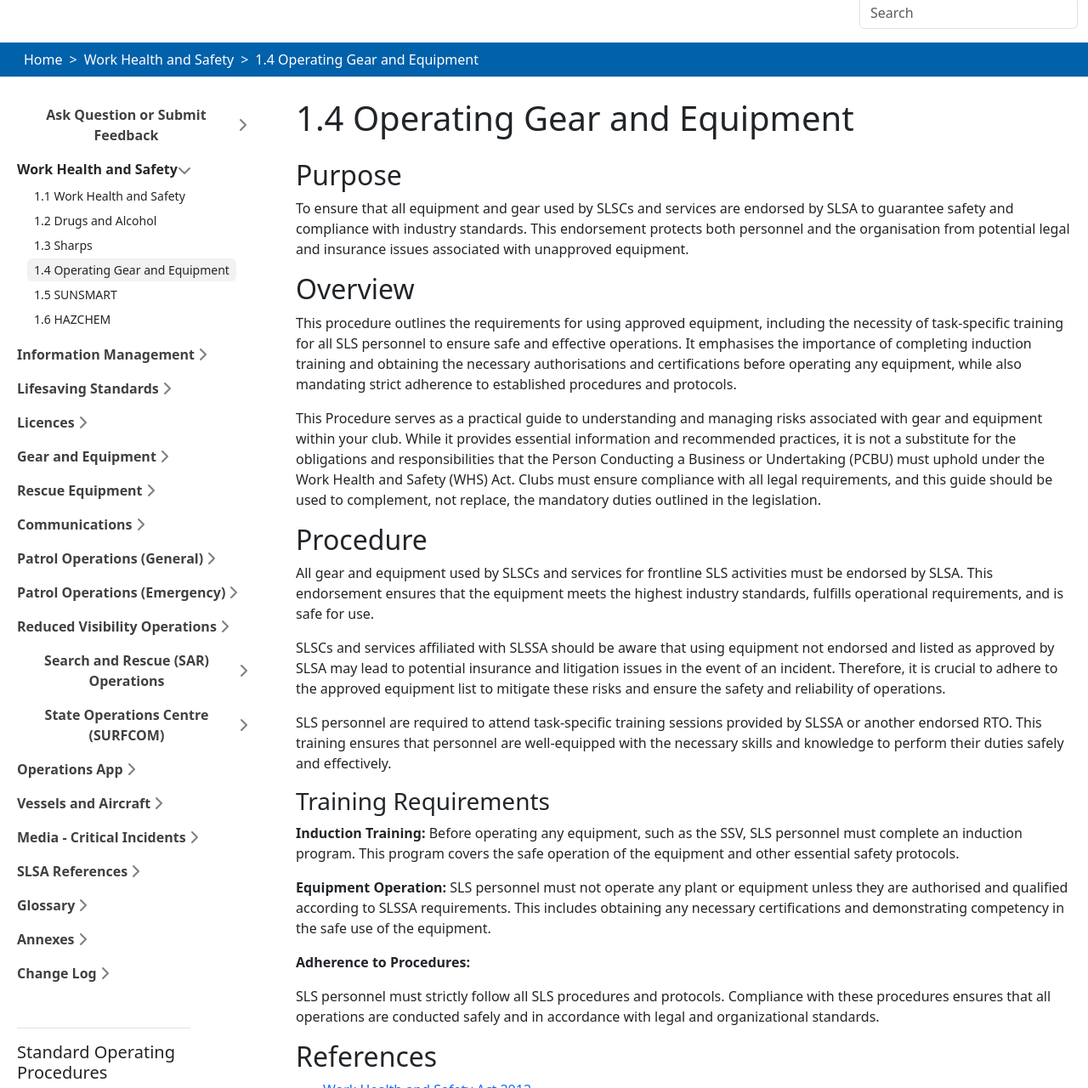
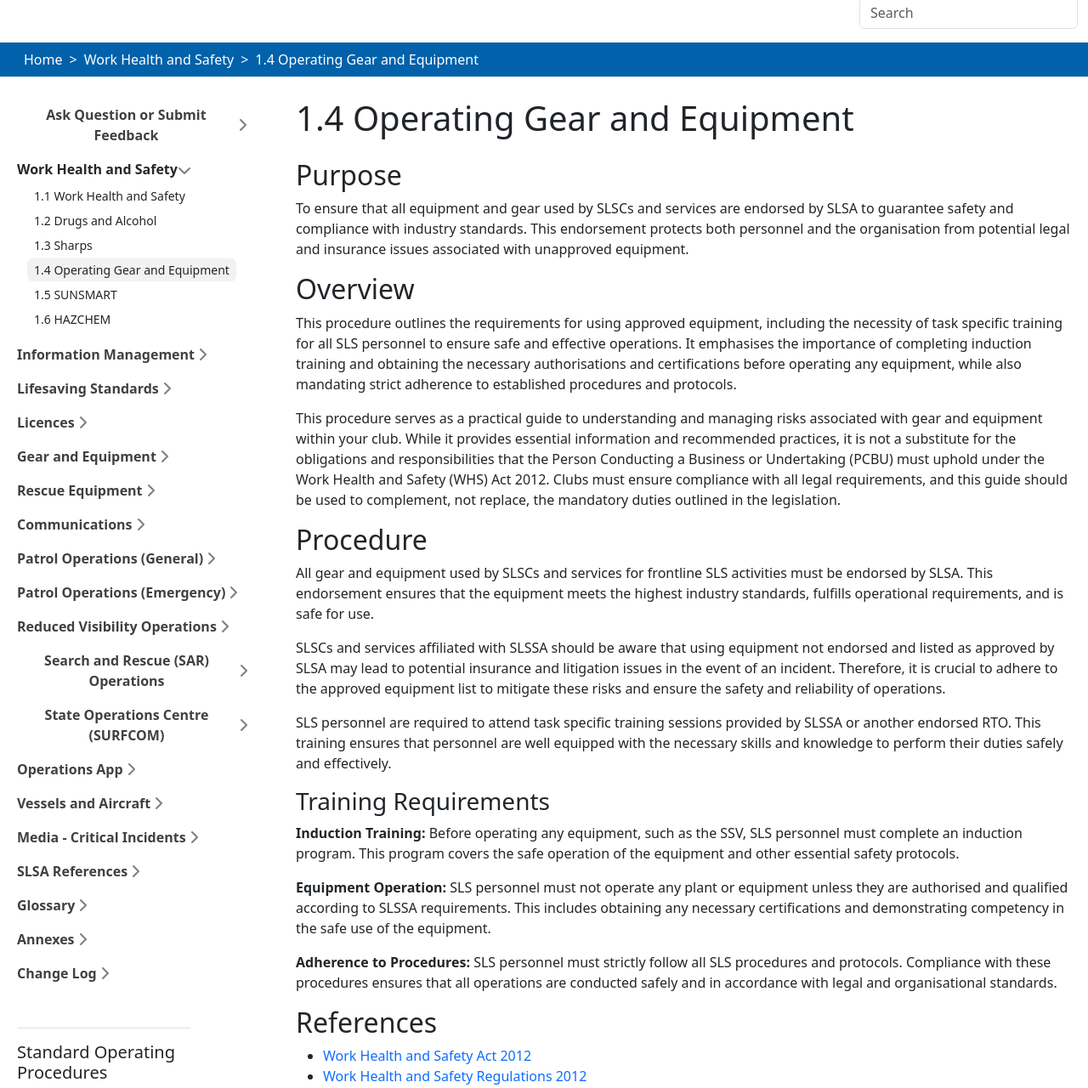
Before and after one commit to slssa-soc/sops-working, a Jekyll site: the page built from 1-work-health-and-safety/1.4-operating-gear-and-equipment.md, in a window 1280 px wide and 1400 px high, cut to the strip 120-1400 px from the top of the window. Shown: the whole strip at 85% size. Built offline with Jekyll 4.4.1, drawn with Linux system fonts in a browser that asks for light colours.

Commit message:
Standardise WHS SOP structure and improve clarity across Section 1

```diff
--- a/1-work-health-and-safety/1.4-operating-gear-and-equipment.md
+++ b/1-work-health-and-safety/1.4-operating-gear-and-equipment.md
@@ -12,9 +12,9 @@ To ensure that all equipment and gear used by SLSCs and services are endorsed by
 
 ## Overview
 
-This procedure outlines the requirements for using approved equipment, including the necessity of task-specific training for all SLS personnel to ensure safe and effective operations. It emphasises the importance of completing induction training and obtaining the necessary authorisations and certifications before operating any equipment, while also mandating strict adherence to established procedures and protocols.
+This procedure outlines the requirements for using approved equipment, including the necessity of task specific training for all SLS personnel to ensure safe and effective operations. It emphasises the importance of completing induction training and obtaining the necessary authorisations and certifications before operating any equipment, while also mandating strict adherence to established procedures and protocols.
 
-This Procedure serves as a practical guide to understanding and managing risks associated with gear and equipment within your club. While it provides essential information and recommended practices, it is not a substitute for the obligations and responsibilities that the Person Conducting a Business or Undertaking (PCBU) must uphold under the Work Health and Safety (WHS) Act. Clubs must ensure compliance with all legal requirements, and this guide should be used to complement, not replace, the mandatory duties outlined in the legislation.
+This procedure serves as a practical guide to understanding and managing risks associated with gear and equipment within your club. While it provides essential information and recommended practices, it is not a substitute for the obligations and responsibilities that the Person Conducting a Business or Undertaking (PCBU) must uphold under the Work Health and Safety (WHS) Act 2012. Clubs must ensure compliance with all legal requirements, and this guide should be used to complement, not replace, the mandatory duties outlined in the legislation.
 
 ## Procedure
 
@@ -22,7 +22,7 @@ All gear and equipment used by SLSCs and services for frontline SLS activities m
 
 SLSCs and services affiliated with SLSSA should be aware that using equipment not endorsed and listed as approved by SLSA may lead to potential insurance and litigation issues in the event of an incident. Therefore, it is crucial to adhere to the approved equipment list to mitigate these risks and ensure the safety and reliability of operations.
 
-SLS personnel are required to attend task-specific training sessions provided by SLSSA or another endorsed RTO. This training ensures that personnel are well-equipped with the necessary skills and knowledge to perform their duties safely and effectively.
+SLS personnel are required to attend task specific training sessions provided by SLSSA or another endorsed RTO. This training ensures that personnel are well equipped with the necessary skills and knowledge to perform their duties safely and effectively.
 
 ### Training Requirements
 
@@ -30,9 +30,7 @@ SLS personnel are required to attend task-specific training sessions provided by
 
 **Equipment Operation:** SLS personnel must not operate any plant or equipment unless they are authorised and qualified according to SLSSA requirements. This includes obtaining any necessary certifications and demonstrating competency in the safe use of the equipment.
 
-**Adherence to Procedures:**
-
-SLS personnel must strictly follow all SLS procedures and protocols. Compliance with these procedures ensures that all operations are conducted safely and in accordance with legal and organizational standards.
+**Adherence to Procedures:** SLS personnel must strictly follow all SLS procedures and protocols. Compliance with these procedures ensures that all operations are conducted safely and in accordance with legal and organisational standards.
 
 ## References
 
```
Also changed, not shown: 1-work-health-and-safety/1.1-work-health-and-safety.md (+2 -2 lines), 1-work-health-and-safety/1.2-drugs-and-alcohol.md (+1 -1 lines), 1-work-health-and-safety/1.3-sharps.md (+3 -3 lines), 1-work-health-and-safety/1.5-sunsmart.md (+6 -6 lines), 1-work-health-and-safety/1.6-hazchem.md (+1 -1 lines).
